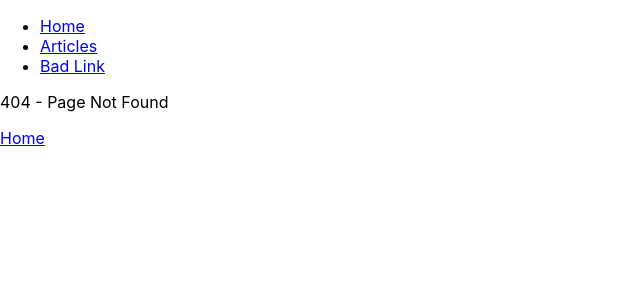
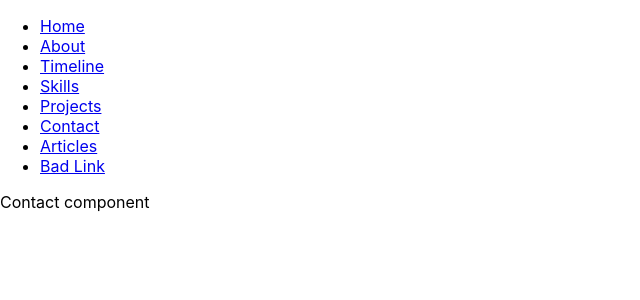
Before and after one commit to agnKomorowska/personal-website, a React (Create React App) app: page /contact in a window 1280 px wide. Before the commit this address had no page. Shown: the top 300 px of the page, without its empty margins (0-640 px from the left). Built offline with nearby package versions, Linux system fonts and the light colour scheme.

Commit message:
add pages, install dependencies

```diff
--- a/package.json
+++ b/package.json
@@ -6,10 +6,13 @@
     "@testing-library/jest-dom": "^5.16.4",
     "@testing-library/react": "^13.1.1",
     "@testing-library/user-event": "^13.5.0",
+    "bootstrap": "^5.1.3",
+    "popper.js": "^1.16.1",
     "react": "^18.1.0",
     "react-dom": "^18.1.0",
     "react-router-dom": "^6.3.0",
     "react-scripts": "5.0.1",
+    "sass": "^1.51.0",
     "web-vitals": "^2.1.4"
   },
   "scripts": {
--- a/src/App.js
+++ b/src/App.js
@@ -1,9 +1,14 @@
 import './App.css';
 import { BrowserRouter, Routes, Route } from 'react-router-dom';
+import Navigation from './components/navigation/Navigation';
+import Home from './components/home/Home';
+import About from './components/about/About';
+import Timeline from './components/timeline/Timeline';
+import Projects from './components/projects/Projects';
+import Skills from './components/skills/Skills';
+import Contact from './components/contact/Contact';
 import Articles from './components/articles/Articles';
 import Article from './components/articles/Article';
-import Navigation from './components/navigation/Navigation';
-import Home from './components/home/Home';
 import NotFound from './components/notFound/NotFound';
 
 function App() {
@@ -11,8 +16,16 @@ function App() {
     <BrowserRouter>
       <Navigation />
       <Routes>
+
+        <Route path="/about" element={<About />} />
+        <Route path="/timeline" element={<Timeline />} />
+        <Route path="/projects" element={<Projects />} />
+        <Route path="/skills" element={<Skills />} />
+        <Route path="/contact" element={<Contact />} />
+
         <Route path="/articles" element={<Articles />} />
         <Route path="/article" element={<Article />} />
+
         <Route exact path="/" element={<Home />}/>
         <Route path="*" element={<NotFound />} />
       </Routes>
--- /dev/null
+++ b/src/components/about/About.js
@@ -0,0 +1,11 @@
+import React from 'react';
+
+export default class About extends React.Component {
+    render() {
+        return (
+            <div>
+                <p>About component</p>
+            </div>
+        );
+    }
+}
--- /dev/null
+++ b/src/components/contact/Contact.js
@@ -0,0 +1,11 @@
+import React from 'react';
+
+export default class Contact extends React.Component {
+    render() {
+        return (
+            <div>
+                <p>Contact component</p>
+            </div>
+        );
+    }
+}
--- a/src/components/navigation/Navigation.js
+++ b/src/components/navigation/Navigation.js
@@ -8,6 +8,12 @@ export default class Navigation extends React.Component {
             <nav>
                 <ul>
                     <li> <Link to="/">Home</Link></li>
+                    <li> <Link to="/about">About</Link></li>
+                    <li> <Link to="/timeline">Timeline</Link></li>
+                    <li> <Link to="/skills">Skills</Link></li>
+                    <li> <Link to="/projects">Projects</Link></li>
+                    <li> <Link to="/contact">Contact</Link></li>
+
                     <li> <Link to="/articles">Articles</Link></li>
                     <li> <Link to="/alwwid">Bad Link</Link></li>
                 </ul>
--- /dev/null
+++ b/src/components/projects/Projects.js
@@ -0,0 +1,11 @@
+import React from 'react';
+
+export default class Projects extends React.Component {
+    render() {
+        return (
+            <div>
+                <p>Projects Component</p>
+            </div>
+        );
+    }
+}
--- /dev/null
+++ b/src/components/skills/Skills.js
@@ -0,0 +1,11 @@
+import React from 'react';
+
+export default class Skills extends React.Component {
+    render() {
+        return (
+            <div>
+                <p>Skills component</p>
+            </div>
+        );
+    }
+}
--- /dev/null
+++ b/src/components/timeline/Timeline.js
@@ -0,0 +1,11 @@
+import React from 'react';
+
+export default class Timeline extends React.Component {
+    render() {
+        return (
+            <div>
+                <p>Timeline component</p>
+            </div>
+        );
+    }
+}
```
Also changed, not shown: 1 other file (tests, documents, lock files or other folders).
